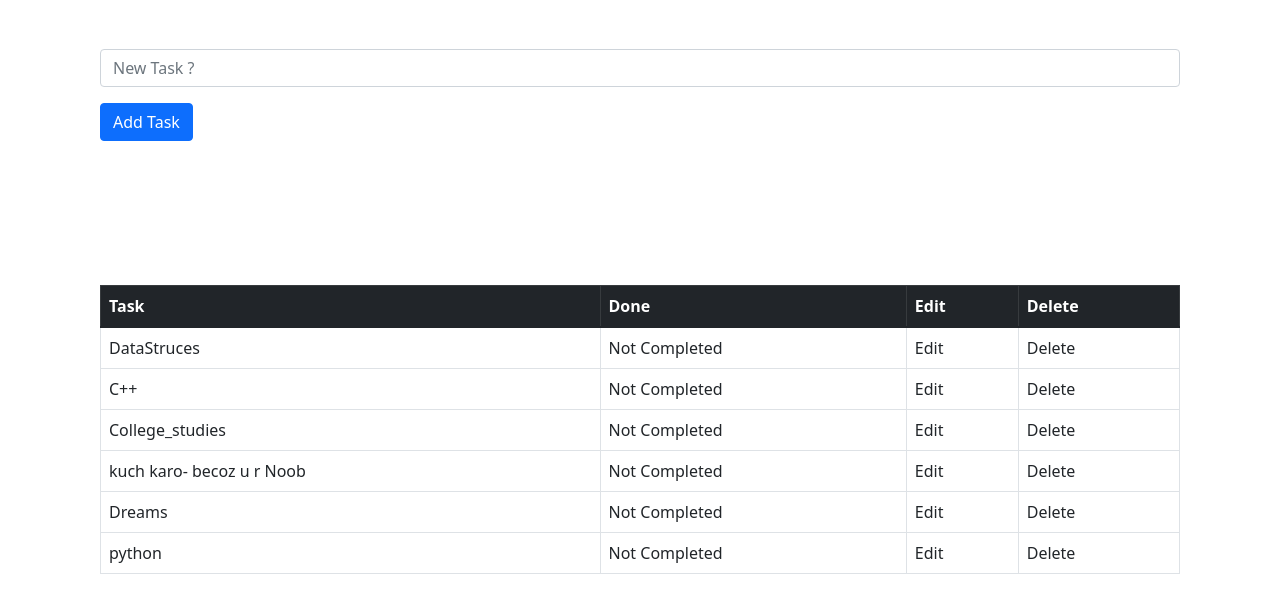
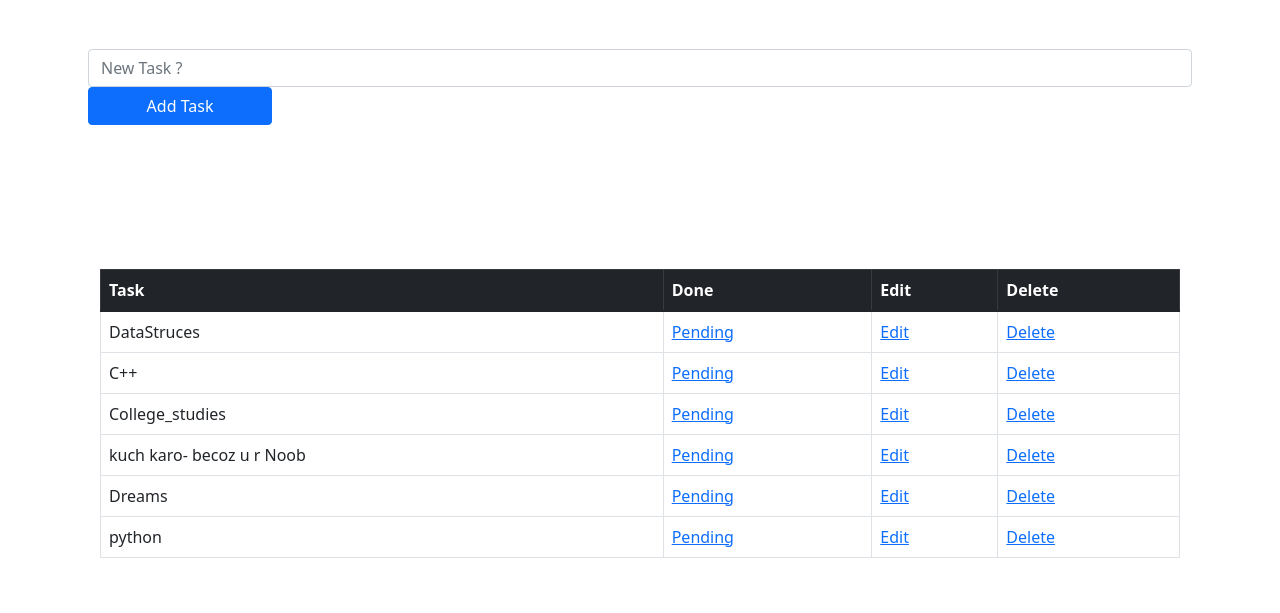
Before and after one commit to ayushi25jaiswal/taskmate, a Django app: page /todolist/ in a window 1280 px wide. Shown: the part 58-671 px from the top of the page. Run offline with Django 4.2, Linux system fonts and the light colour scheme; data comes from the database, SQL or seed files in the repository; both versions use the stored data as it was after the commit.

Commit message:
Initial Commit

```diff
--- a/todolist_app/templates/todolist.html
+++ b/todolist_app/templates/todolist.html
@@ -17,13 +17,11 @@
 {%endfor%}
 {%endif%}
 <div style="padding: 25px 100px 25px 100px;">
-<form method="POST">
+<form method="POST" class="row">
     {%csrf_token%}
-  <div class="mb-3">
-    <input type="text" class="form-control" name="task" placeholder="New Task ?">
-  </div>
-
-  <button type="submit" class="btn btn-primary">Add Task</button>
+    <label class="col-lg-4"></label>
+    <input type="text" class="form-control col-lg-6" name="task" placeholder="New Task ?">
+    <button type="submit" class="btn btn-primary col-lg-2">Add Task</button>
 </form>
 <table class="table table-bordered">
   <thead class="table-dark">
@@ -42,17 +40,17 @@
 
       <tr class="table-success">
         <td>{{obj.task}}</td>
-        <td>Completed</td>
-        <td>Edit</td>
-        <td>Delete</td>
+        <td><a href="{% url 'pending_task' obj.id%}">Completed</a></td>
+        <td><a href="{% url 'edit_task' obj.id%}">Edit</a></td>
+        <td><a href="{% url 'delete_task' obj.id%}">Delete</a> </td>
       </tr>
 
       {%else%}
     <tr>
             <td>{{obj.task}}</td>
-            <td>Not Completed</td>
-            <td>Edit</td>
-            <td>Delete</td>
+            <td><a href="{% url 'complete_task' obj.id%}">Pending</a></td>
+            <td><a href="{% url 'edit_task' obj.id%}">Edit</a></td>
+            <td><a href="{% url 'delete_task' obj.id%}">Delete</a></td>
           </tr>
 
 {%endif%}
--- a/todolist_app/urls.py
+++ b/todolist_app/urls.py
@@ -3,6 +3,10 @@ from django.urls import path
 
 urlpatterns = [
     path('', views.todolist, name='todolist'),
+    path('delete/<task_id>', views.delete_task, name='delete_task'),
+    path('edit/<task_id>', views.edit_task, name='edit_task'),
+    path('complete/<task_id>', views.complete_task, name='complete_task'),
+    path('pending/<task_id>', views.pending_task, name='pending_task'),
     path('contact', views.contact, name='contact'),
     path('about', views.about, name='about'),
 
--- a/todolist_app/views.py
+++ b/todolist_app/views.py
@@ -14,6 +14,39 @@ def todolist(request):
         all_task = TaskList.objects.all
         return render(request, 'todolist.html', {'all_task': all_task})
 
+def delete_task(request, task_id):
+    task = TaskList.objects.get(pk=task_id)
+    task.delete()
+
+    return redirect('todolist')
+
+def edit_task(request, task_id):
+    if request.method == "POST":
+        task = TaskList.objects.get(pk=task_id)
+        form = TaskForm(request.POST or None, instance= task)
+        if form.is_valid():
+            form.save()
+        messages.success(request, ("Task Edited"))
+        return redirect('todolist')
+
+    else:
+        task_obj = TaskList.objects.get(pk=task_id)
+        return render(request, 'edit.html', {'task_obj': task_obj})
+
+def complete_task(request, task_id):
+    task = TaskList.objects.get(pk=task_id)
+    task.done = True
+    task.save()
+
+    return redirect('todolist')
+
+def pending_task(request, task_id):
+    task = TaskList.objects.get(pk=task_id)
+    task.done = False
+    task.save()
+
+    return redirect('todolist')
+
 def contact(request):
     return render(request, 'contact.html', {'contact_text': "Welcome to contact"})
 
```
Also changed, not shown: todolist_app/templates/edit.html (added, +19 -0 lines), db.sqlite3.
